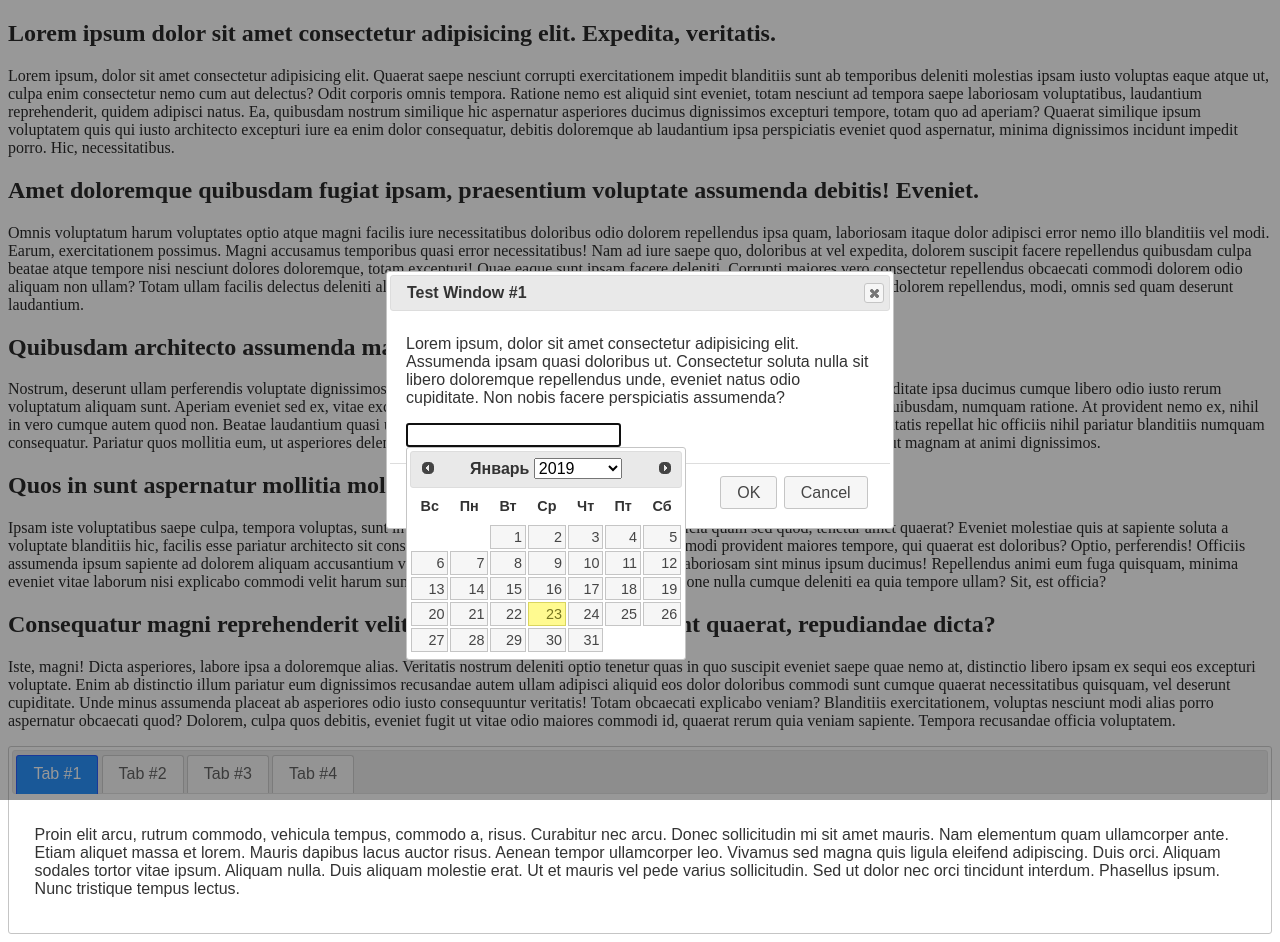
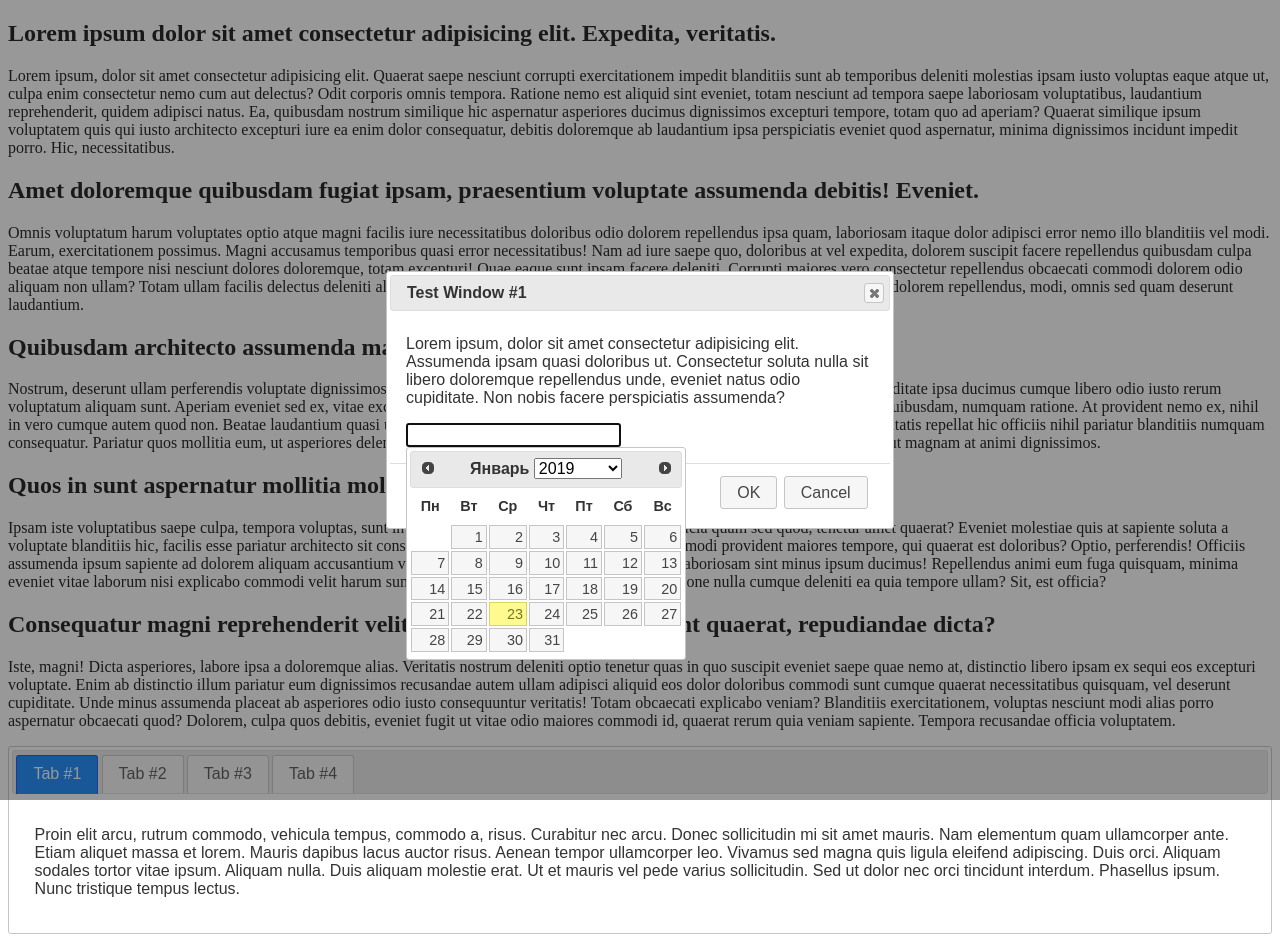
Before and after one commit to ViacheslavZuberu/test-js-project, a website: page index.html in a window 1280 px wide. Drawn offline with nearby package versions, Linux system fonts and the light colour scheme.

Commit message:
Datepicker overview

```diff
--- a/index.html
+++ b/index.html
@@ -24,7 +24,7 @@
                 libero doloremque repellendus unde, eveniet natus odio
                 cupiditate. Non nobis facere perspiciatis assumenda?
             </p>
-            <input type="text" id="birthday" />
+            <input type="text" id="faryd" />
         </div>
 
         <h2>
--- a/js/main.js
+++ b/js/main.js
@@ -11,11 +11,27 @@
     }
 };
 
-$("#birthday").datepicker({
+let dateOptions = {
     changeYear: true,
-    monthNames: ["Январь", "Февраль", "Март", "Апрель", "Май"],
+    monthNames: [
+        "Январь",
+        "Февраль",
+        "Март",
+        "Апрель",
+        "Май",
+        "Июнь",
+        "Июль",
+        "Август",
+        "Сентябрь",
+        "Октябрь",
+        "Ноябрь",
+        "Декабрь"
+    ],
+    firstDay: 1,
     dayNamesMin: ["Вс", "Пн", "Вт", "Ср", "Чт", "Пт", "Сб"],
     dateFormat: "dd.mm.yy"
-});
+};
+
+$("#faryd").datepicker(dateOptions);
 $("#my-window").dialog(options);
 $("#tabs").tabs();
```
